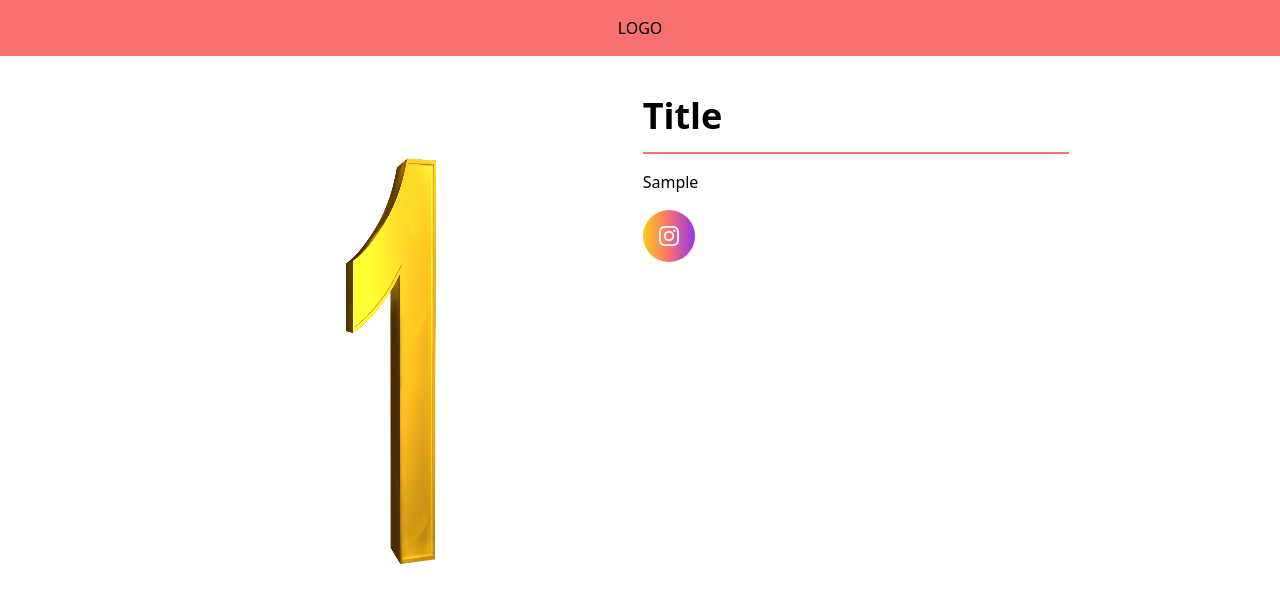
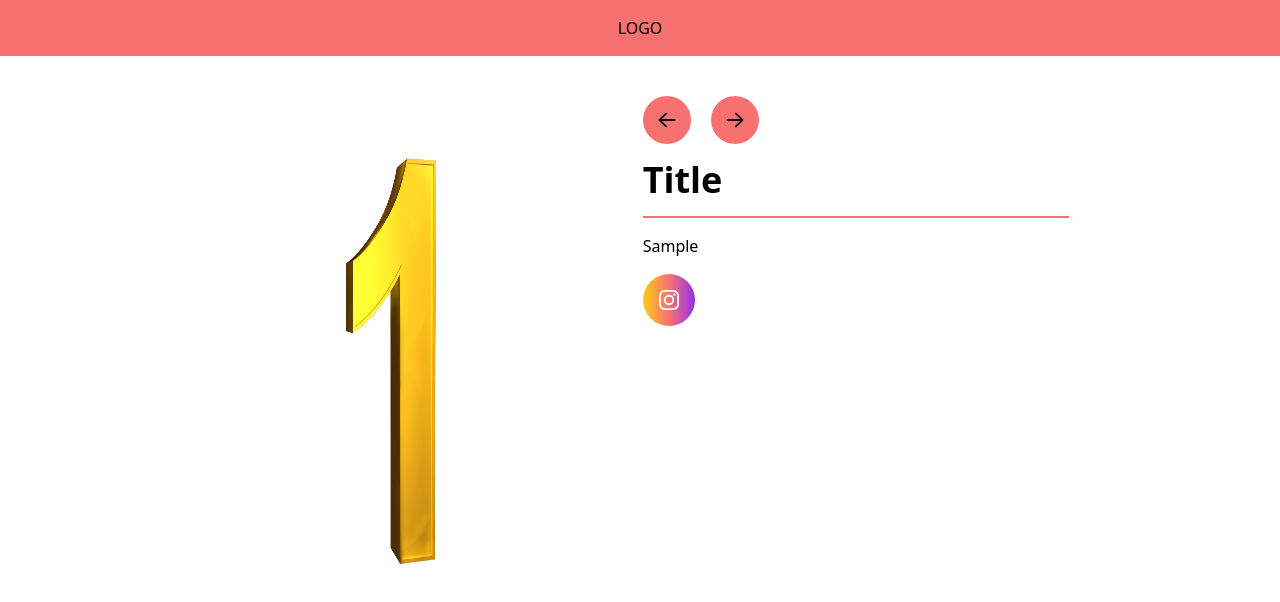
Before and after one commit to OrneryCash/pcshspl-st-art, a SvelteKit app: page /art/1/1 in a window 1280 px wide. Shown: the top 602 px of the page. Built offline with nearby package versions, Linux system fonts and the light colour scheme.

Commit message:
Implement previous and next art

```diff
--- a/src/routes/art/[room]/[number]/+page.svelte
+++ b/src/routes/art/[room]/[number]/+page.svelte
@@ -1,5 +1,24 @@
 <script>
 	export let data;
+    $: room = data.ar.room
+    $: number = data.ar.number
+    const students = [24, 24, 25, 24, 23, 24]
+    let previous = ""
+    let next = ""
+    $: if (room === 1 && number === 1) {
+        previous = "/art/1/1/#"
+    } else if (number === 1) {
+        previous = `/art/${room-1}/${students[room-2]}`
+    } else {
+        previous = `/art/${room}/${number-1}`
+    }
+    $: if (room === 6 && number === 24) {
+        next = "/art/6/24/#"
+    } else if (students[room-1] === number) {
+        next = `/art/${room+1}/1`
+    } else {
+        next = `/art/${room}/${number+1}`
+    }
 </script>
 
 <div>
@@ -9,12 +28,25 @@
 		</a>
 	</div>
 	<div class="flex justify-center gap-12 mt-10 w-full">
-        <img class="aspect-a3 w-96" src={`/room${data.ar.room}/number${data.ar.number}.webp`} alt={data.ar.title}/>
+		<img class="aspect-a3 w-96" src={`/room${room}/number${number}.webp`} alt={data.ar.title} />
 		<div class="w-1/3">
+			<div class="flex gap-5 mb-4">
+				<a href={previous}>
+					<img class="bg-red-400 rounded-full p-3 w-12" src="/arrow_left.svg" alt="Arrow Left" />
+				</a>
+                <a href={next}>
+                    <img class="bg-red-400 rounded-full p-3 w-12" src="/arrow_right.svg" alt="Arrow Right" />
+                </a>
+            </div>
 			<h1 class="font-bold text-4xl pb-4 border-red-400 border-b-2">{data.ar.title}</h1>
 			<h3 class="py-4">{data.ar.description}</h3>
-            <a class="flex items-center gap-2 bg-gradient-to-r from-yellow-400 via-red-400 to-purple-600 p-4 w-max rounded-full" href="https://instagram.com/instagram" target="_blank" rel="noreferrer">
-                <img class="w-5" src="/ig_logo_white.svg" alt="IG Logo">
+			<a
+				class="flex items-center gap-2 bg-gradient-to-r from-yellow-400 via-red-400 to-purple-600 p-4 w-max rounded-full"
+				href="https://instagram.com/instagram"
+				target="_blank"
+				rel="noreferrer"
+			>
+				<img class="w-5" src="/ig_logo_white.svg" alt="IG Logo" />
 			</a>
 		</div>
 	</div>
```
Also changed, not shown: static/arrow_left.svg (added), static/arrow_right.svg (added). Lines whose indentation alone changed are shown as unchanged.
